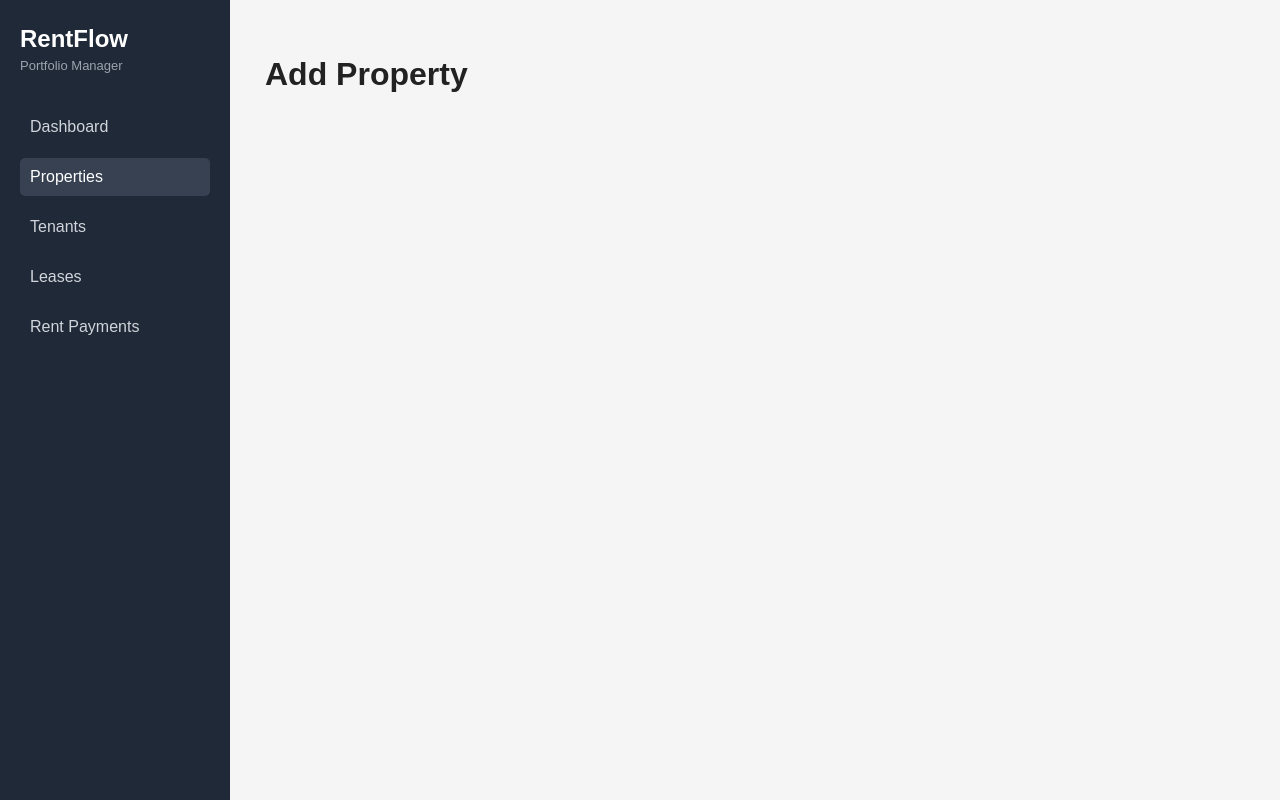
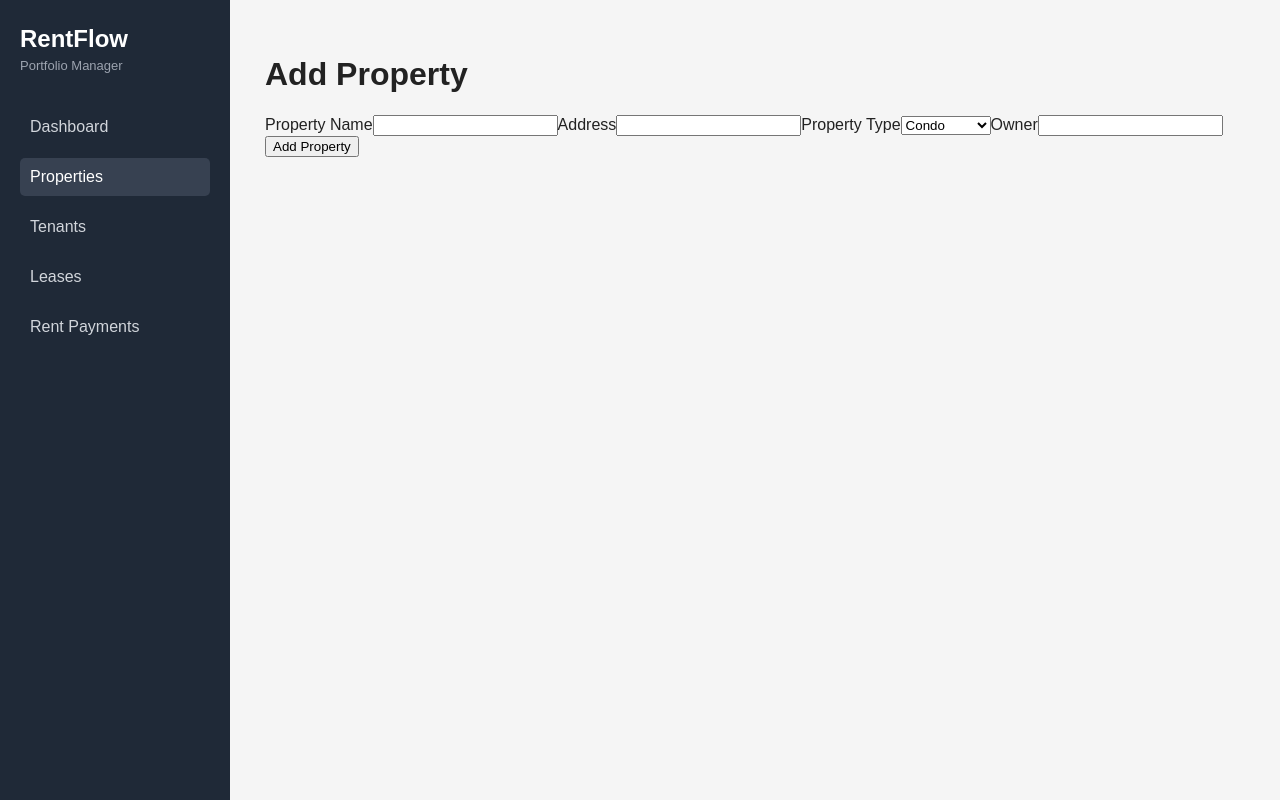
Before and after one commit to Mrc980/rental-portfolio-manager, a React (Vite) app in the folder frontend/: page /properties/new in a window 1280 px wide. Built offline with nearby package versions, Linux system fonts and the light colour scheme.

Commit message:
add property form UI

```diff
--- a/frontend/src/pages/AddProperty.tsx
+++ b/frontend/src/pages/AddProperty.tsx
@@ -2,6 +2,34 @@ function AddProperty() {
   return (
     <div>
       <h1>Add Property</h1>
+
+      <form className="property-form">
+        <label>
+          Property Name
+          <input />
+        </label>
+
+        <label>
+          Address
+          <input />
+        </label>
+
+        <label>
+          Property Type
+          <select>
+            <option>Condo</option>
+            <option>House</option>
+            <option>Townhouse</option>
+          </select>
+        </label>
+
+        <label>
+          Owner
+          <input />
+        </label>
+
+        <button type="submit">Add Property</button>
+      </form>
     </div>
   );
 }
--- a/frontend/src/pages/Properties.tsx
+++ b/frontend/src/pages/Properties.tsx
@@ -6,6 +6,7 @@ function Properties() {
     <div>
       <h1>Properties</h1>
       <p>View and manage your rental properties.</p>
+      <Link to="/properties/new">Add Property</Link>
 
       <div className="property-grid">
         {properties.map((property) => (
```
